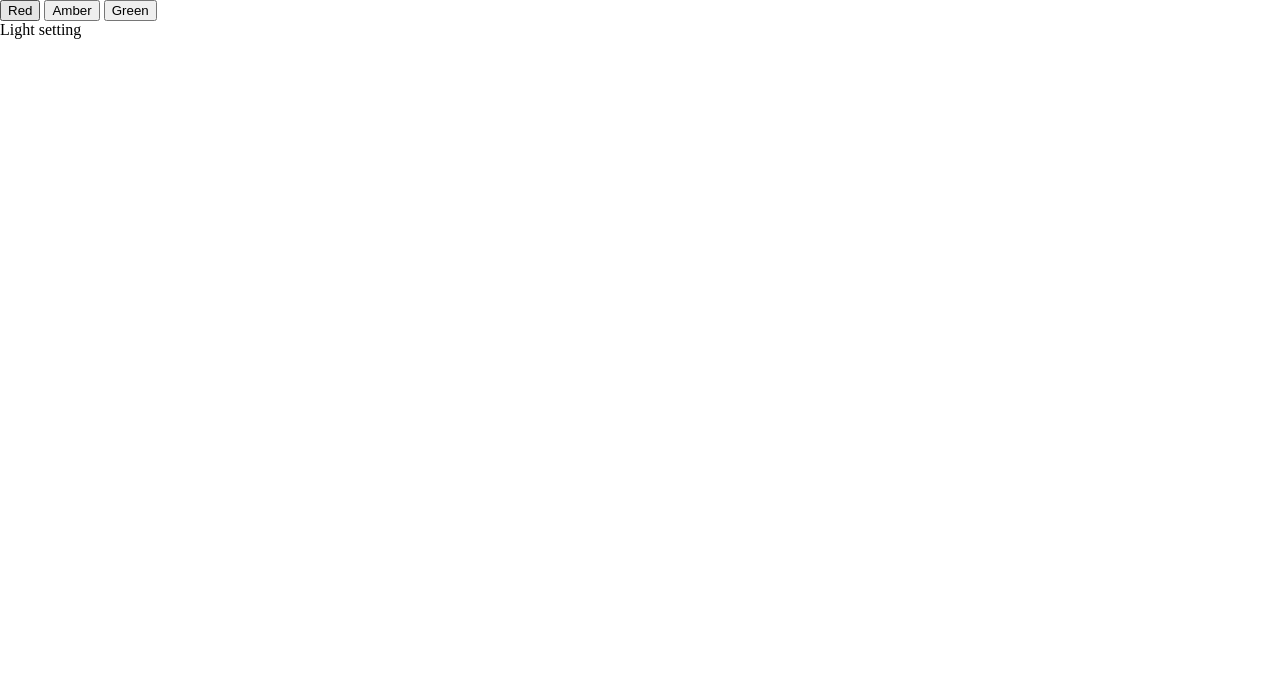
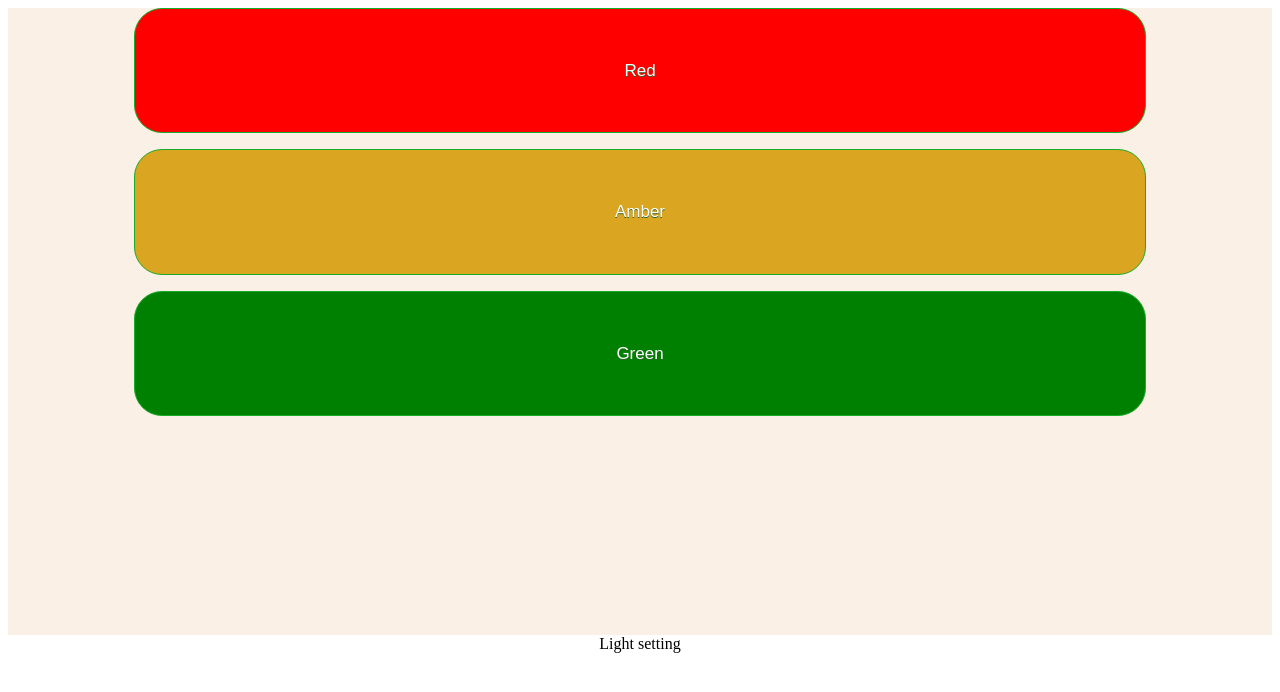
Before and after one commit to kanudutta/LED_app, a website: page socket.html in a window 1280 px wide. Drawn offline with nearby package versions, Linux system fonts and the light colour scheme; no server answers.

Commit message:
Improved HTML buttons

```diff
--- a/button.css
+++ b/button.css
@@ -1,6 +1,6 @@
 body
 {
-  margin:0px;
-  padding:0px;
-  width:100%;
+  margin: 0px;
+  padding: 0px;
+  width: 100%;
 }
--- a/socket.html
+++ b/socket.html
@@ -8,7 +8,85 @@
     <link rel="icon" href="led.gif" type="image/gif" sizes="16x16">
     <script src="/socket.io/socket.io.js"></script>
     <script src="https://ajax.googleapis.com/ajax/libs/jquery/1.7.2/jquery.js"></script>
-    <link rel="stylesheet" type="text/css" href="button.css">
+    <style>
+      #body {
+        background-color: linen;
+        width: 100%;
+        height: 80%;
+      }
+      #redButton {
+	    background-color:#FF0000;
+        -moz-border-radius:28px;
+        -webkit-border-radius:28px;
+        border-radius:28px;
+        border:1px solid #18ab29;
+        display:inline-block;
+        cursor:pointer;
+        color:#ffffff;
+        font-family:Arial;
+        font-size:17px;
+        padding:16px 31px;
+        text-decoration:none;
+        text-shadow:0px 1px 0px #2f6627;
+        width: 80%;
+        height: 20%
+      }
+      #redButton:hover {
+          background-color:#980000;
+      }
+      #redButton:active {
+        position:relative;
+        top:1px;
+      }
+      #amberButton {
+	    background-color:#DAA520;
+        -moz-border-radius:28px;
+        -webkit-border-radius:28px;
+        border-radius:28px;
+        border:1px solid #18ab29;
+        display:inline-block;
+        cursor:pointer;
+        color:#ffffff;
+        font-family:Arial;
+        font-size:17px;
+        padding:16px 31px;
+        text-decoration:none;
+        text-shadow:0px 1px 0px #2f6627;
+        width: 80%;
+        height: 20%
+      }
+      #amberButton:hover {
+          background-color:#6D5210;
+      }
+      #amberButton:active {
+        position:relative;
+        top:1px;
+      }
+      #greenButton {
+	    background-color:#008000;
+        -moz-border-radius:28px;
+        -webkit-border-radius:28px;
+        border-radius:28px;
+        border:1px solid #18ab29;
+        display:inline-block;
+        cursor:pointer;
+        color:#ffffff;
+        font-family:Arial;
+        font-size:17px;
+        padding:16px 31px;
+        text-decoration:none;
+        text-shadow:0px 1px 0px #2f6627;
+        width: 80%;
+        height: 20%
+      }
+      #greenButton:hover {
+          background-color:#006400;
+      }
+      #greenButton:active {
+        position:relative;
+        top:1px;
+      }
+    </style>
   </head>
   <body>
     <script>
@@ -34,11 +112,17 @@
     </script>
 
 
-    <div>
-      <button type="button" id='redButton'>Red</button>
-      <button type="button" id='amberButton'>Amber</button>
-      <button type="button" id='greenButton'>Green</button>
+    <div align="center" id="body">
+      <p>
+        <button type="button" id='redButton'>Red</button>
+      </p>
+      <p>
+        <button type="button" id='amberButton'>Amber</button>
+      </p>
+      <p>
+        <button type="button" id='greenButton'>Green</button>
+      </p>
     </div>
-    <div id='status'>Light setting</div>
+    <div align='center' id='status'>Light setting</div>
   </body>
 </html>
```
Also changed, not shown: client.js (+9 -1 lines).
